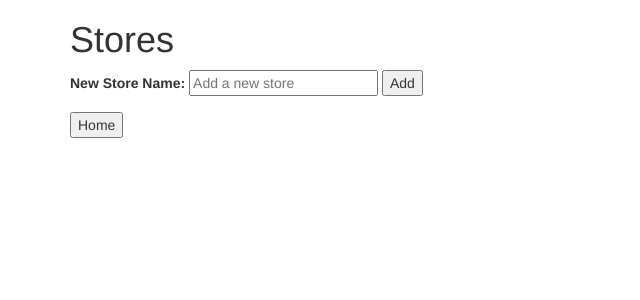
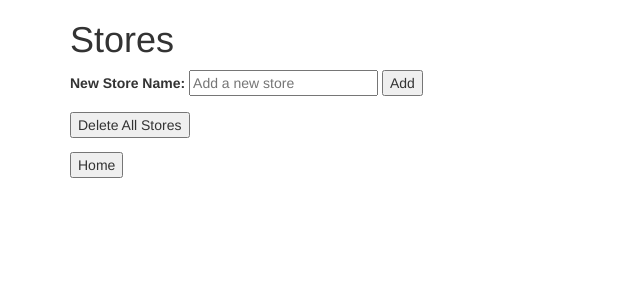
Before and after one commit to bborealis/shoes, a PHP site: template views/stores.html.twig in a window 1280 px wide. Shown: the top 300 px of the page, without its empty margins (0-640 px from the left). Run offline with PHP 8.4, Linux system fonts and the light colour scheme; the template is opened without the code that fills it, so the values that code supplies are empty; some libraries are stand-ins or nearby versions.

Commit message:
add delete all stores

```diff
--- a/app/app.php
+++ b/app/app.php
@@ -76,6 +76,12 @@
         return $app['twig']->render("stores.html.twig", array('stores'=> Store::getAll()));
     });
 
+    $app->post("/delete_stores", function() use ($app) {
+        $GLOBALS['DB']->exec("DELETE FROM stores_brands;");
+        Store::deleteAll();
+        return $app['twig']->render('stores.html.twig', array('stores'=> Store::getAll()));
+    });
+
 
 
     return $app;
--- a/views/index.html.twig
+++ b/views/index.html.twig
@@ -6,8 +6,8 @@
     <body>
         <div class="container">
             <h1>Welcome to Shoe Store Command</h1>
-            <p><a href='/brands'>Click here</a> to add brands.</p>
-            <p><a href='/stores'>Click here</a> to add stores.</p>
+            <p><a href='/brands'>Click here</a> to view brands.</p>
+            <p><a href='/stores'>Click here</a> to view stores.</p>
         </div>
     </body>
 </html>
--- a/views/stores.html.twig
+++ b/views/stores.html.twig
@@ -23,6 +23,11 @@
                 </ul>
             {% endif %}
 
+
+            <form action="/delete_stores" method="post">
+                <button type="submit">Delete All Stores</button>
+            </form>
+
             <form action="/">
                 <button type="submit">Home</button>
             </form>
```
